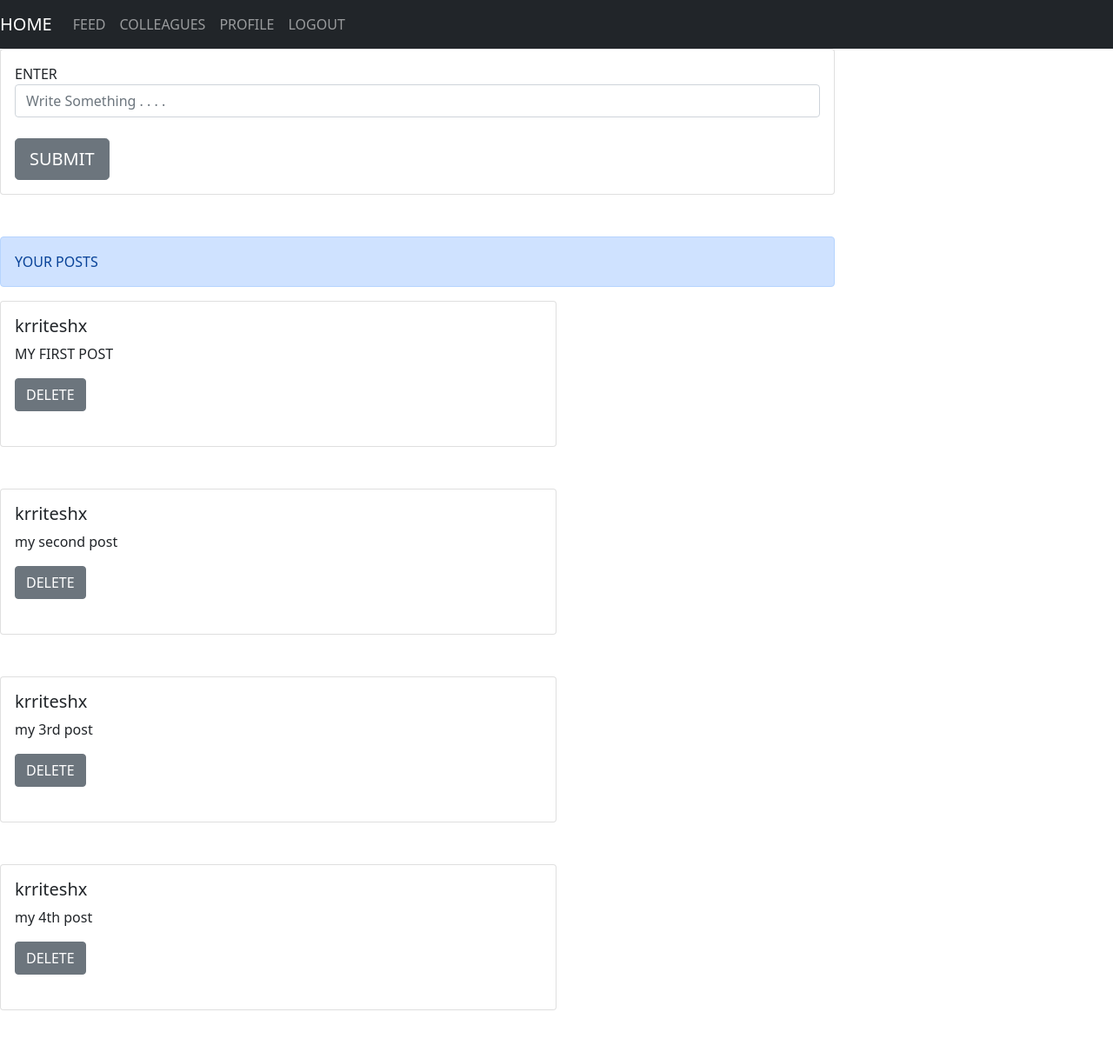
After one commit to krezzx/peer_blog, a Flask app: page /profile in a window 1280 px wide. The commit adds this page. Shown: the whole page at 87% size. Run offline with Flask 2, Linux system fonts and the light colour scheme; a user stored in the database is signed in; data comes from the database, SQL or seed files in the repository; both versions use the stored data as it was after the commit.

Commit message:
latest update

```diff
--- a/routes.py
+++ b/routes.py
@@ -176,3 +176,38 @@ def addcol(identity):
     db.session.commit()
 
     return redirect(url_for('colleague'))
+
+@app.route('/uploader',methods=['GET','POST'])
+@login_required
+def upload():
+    uid = current_user.id
+    username=current_user.username
+    caption=request.form['caption']
+    newFile = Posts(uid=uid,caption=caption,username=username)
+    db.session.add(newFile)
+    db.session.commit()
+    return redirect(url_for('profile'))
+
+@app.route('/profile',methods=['GET','POST'])
+@login_required
+def profile():
+    P=Posts.query.all()
+    d={}
+    for i in P:
+        if(i.uid==current_user.id):
+            ar=[]
+            ar.append(i.caption)
+            ar.append(i.username)
+            d[i.id]=ar
+    return render_template('profile.html',d=d)
+
+
+@app.route('/delete/<pid>',methods=['GET','POST'])
+@login_required
+def delete(pid):
+    P=Posts.query.filter_by(id=pid).first()
+    db.session.delete(P)
+
+    db.session.commit()
+
+    return redirect(url_for('profile'))
--- a/templates/base.html
+++ b/templates/base.html
@@ -23,7 +23,7 @@
               <a class="nav-link" href="{{url_for('colleague')}}">COLLEAGUES</a>
             </li>
             <li class="nav-item">
-              <a class="nav-link" href="#">PROFILE</a>
+              <a class="nav-link" href="{{url_for('profile')}}">PROFILE</a>
             </li>
             <li class="nav-item">
               <a class="nav-link" href="{{url_for('logout')}}">LOGOUT</a>
--- a/templates/index.html
+++ b/templates/index.html
@@ -36,7 +36,7 @@
               <a class="nav-link" href="{{url_for('colleague')}}">COLLEAGUES</a>
             </li>
             <li class="nav-item">
-              <a class="nav-link" href="#">PROFILE</a>
+              <a class="nav-link" href="{{url_for('profile')}}">PROFILE</a>
             </li>
             <li class="nav-item">
               <a class="nav-link" href="{{url_for('logout')}}">LOGOUT</a>
--- /dev/null
+++ b/templates/profile.html
@@ -0,0 +1,41 @@
+{% extends 'base.html' %}
+
+{% block content %}
+
+<div class="card w-75">
+    <div class="card-body">
+        <form method="post" action="{{url_for('upload')}}">
+            <div class="form-group">
+                <label for="caption">ENTER</label>
+                <input type="textarea" class="form-control" id="caption" name="caption" placeholder="Write Something . . . .">
+            </div>
+            <br>
+            <input type="submit" value="SUBMIT" class="btn btn-secondary btn-lg btn-block">
+        </form>
+    </div>
+  </div>
+    <br>
+    <br>
+
+<div class="alert alert-primary w-75" role="alert">
+    YOUR POSTS
+  </div>
+    {% for id,arr in d.items() %}
+        <div class="card w-50">
+            <div class="card-body">
+              <h5 class="card-title">{{arr[1]}}</h5>
+              <p class="card-text">{{arr[0]}}</p>
+              <form action="{{url_for('delete',pid=id)}}",method='post'>
+                <input type="submit" name="submit" value="DELETE" class="btn btn-secondary">
+            </form>
+            <br>
+
+            </div>
+          </div>
+
+
+    <br>
+    <br>
+
+    {% endfor %}
+{% endblock %}
```
Also changed, not shown: templates/edit.html (added, +14 -0 lines), posts.db, userData.db.
